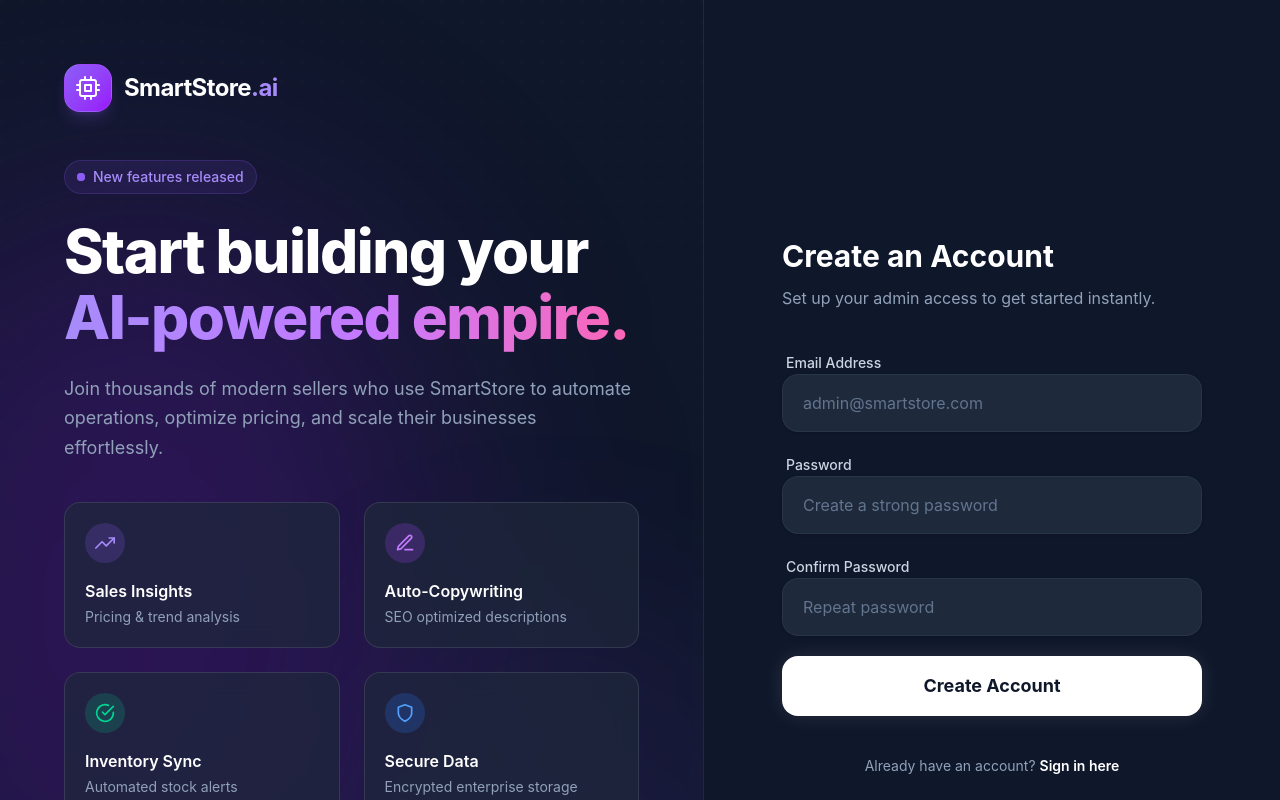
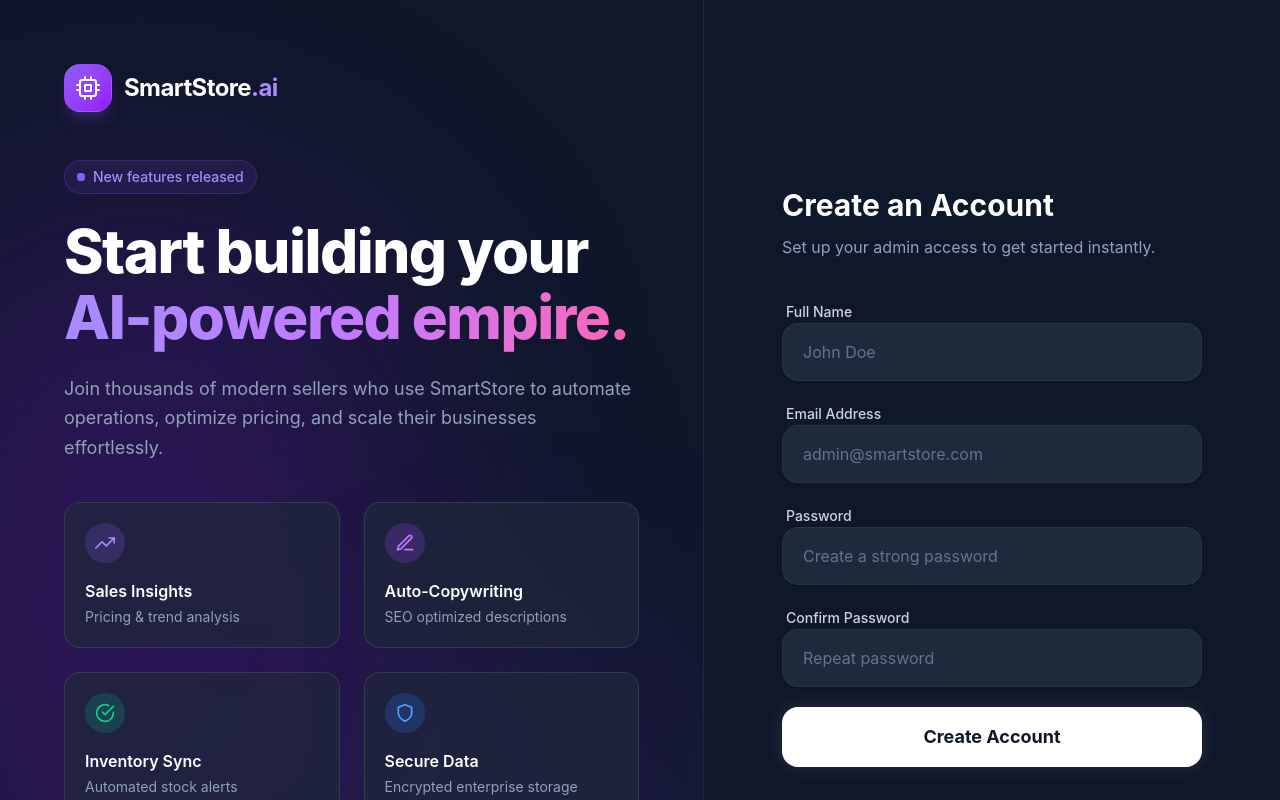
Before and after one commit to Sohanpsahoo/PEP_SmartEcommerce_Project, a React app in the folder frontend/: page /signup in a window 1280 px wide. Shown: the top 800 px of the page. Built offline with nearby package versions, Linux system fonts and the light colour scheme; no server answers; the HTML template or start-up script is replaced by a standard one.

Commit message:
feat: add Full Name input field to Signup page

```diff
--- a/frontend/src/pages/Signup.jsx
+++ b/frontend/src/pages/Signup.jsx
@@ -1,9 +1,10 @@
 import { useState } from 'react';
 import { Link, useNavigate } from 'react-router-dom';
 import { useAuth } from '../context/AuthContext';
-import { FiCpu, FiTrendingUp, FiEdit3, FiShield, FiCheckCircle } from 'react-icons/fi';
+import { FiCpu, FiTrendingUp, FiEdit3, FiShield, FiCheckCircle, FiUser } from 'react-icons/fi';
 
 const Signup = () => {
+  const [name, setName] = useState('');
   const [email, setEmail] = useState('');
   const [password, setPassword] = useState('');
   const [confirmPassword, setConfirmPassword] = useState('');
@@ -22,7 +23,7 @@ const Signup = () => {
 
     setLoading(true);
     try {
-      await signup('Store Admin', email, password);
+      await signup(name, email, password);
       navigate('/dashboard');
     } catch (err) {
       setError(typeof err === 'string' ? err : err?.message || 'Failed to create account.');
@@ -137,6 +138,18 @@ const Signup = () => {
             )}
 
             <div className="space-y-1.5">
+              <label className="text-sm font-medium text-slate-300 ml-1">Full Name</label>
+              <input
+                type="text"
+                value={name}
+                onChange={(e) => setName(e.target.value)}
+                className="w-full px-5 py-4 bg-dark-800 border border-slate-700/50 rounded-2xl focus:outline-none focus:ring-2 focus:ring-brand-500/50 focus:border-brand-500 text-white placeholder-slate-500 transition-all shadow-sm"
+                placeholder="John Doe"
+                required
+              />
+            </div>
+
+            <div className="space-y-1.5">
               <label className="text-sm font-medium text-slate-300 ml-1">Email Address</label>
               <input
                 type="email"
```
